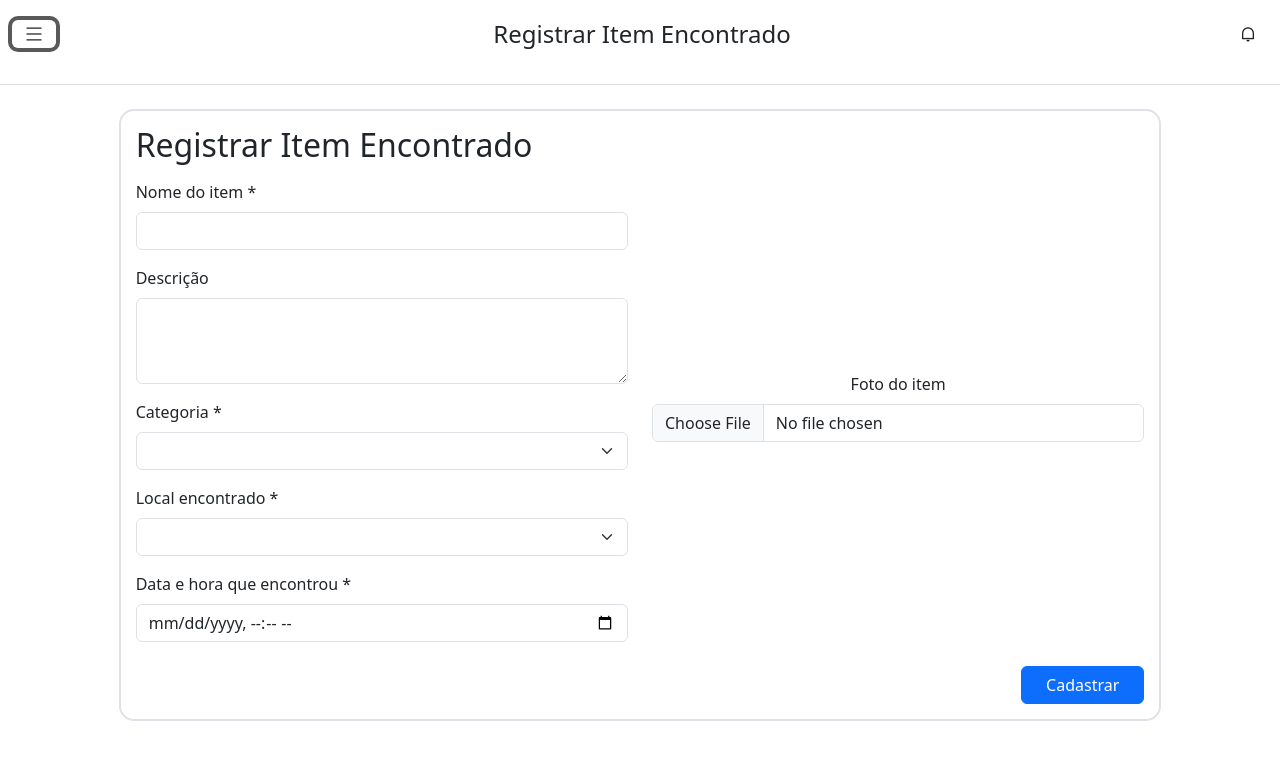
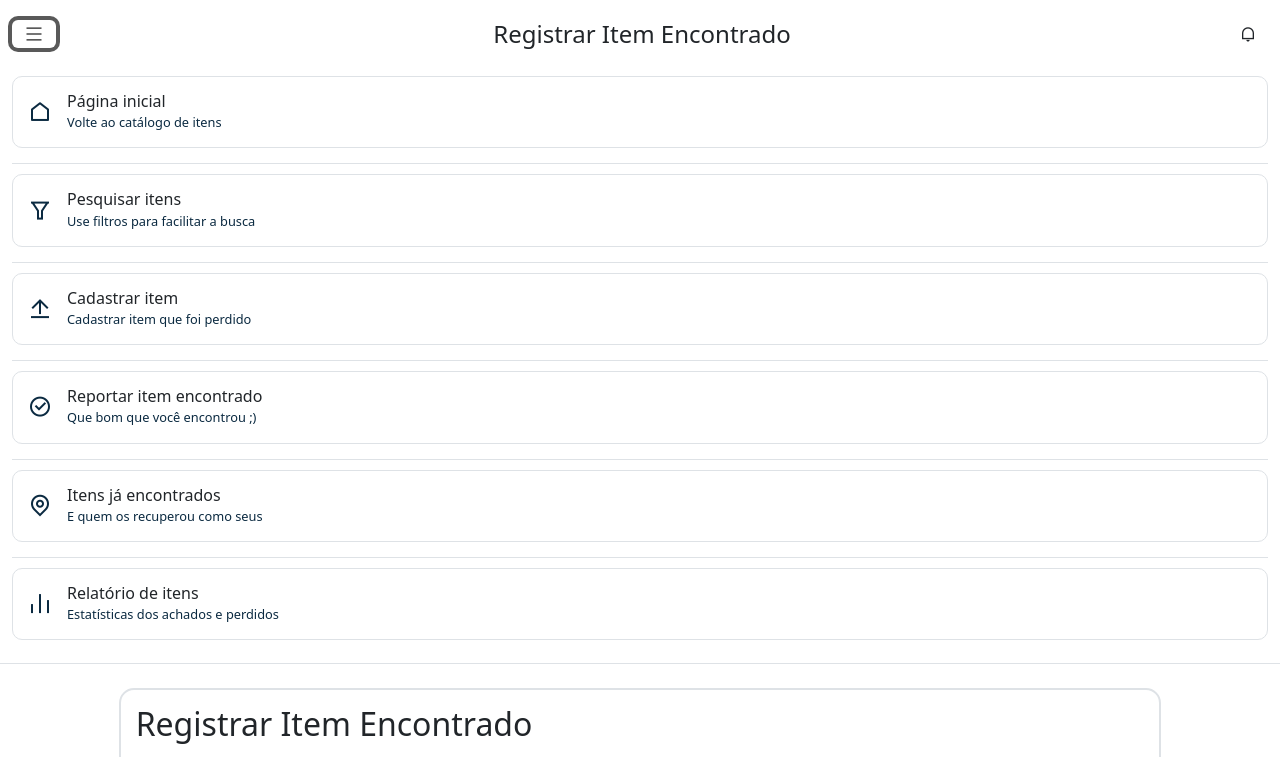
Before and after one commit to oDaviML/FindForMe, a website: page public/cadastro-item-encontrado.html in a window 1280 px wide. Both pictures are taken after a click on the button 34 px from the left and 34 px from the top of the page. Shown: the top 757 px of the page. Drawn offline with nearby package versions, Linux system fonts and the light colour scheme; no server answers.

Commit message:
feat: update navigation and content across multiple pages for improved user experience

```diff
--- a/public/cadastro-item-encontrado.html
+++ b/public/cadastro-item-encontrado.html
@@ -40,7 +40,55 @@
         <div
           class="collapse navbar-collapse mt-3"
           id="navbarSupportedContent"
-        ></div>
+        >
+          <a href="index.html" class="menu-item">
+            <i class="ri-home-line"></i>
+            <div class="menu-item-content">
+              <h3 class="menu-item-title">Página inicial</h3>
+              <p class="menu-item-description">Volte ao catálogo de itens</p>
+            </div>
+          </a>
+          <div class="menu-divider"></div>
+          <a href="pesquisa.html" class="menu-item">
+            <i class="ri-filter-line"></i>
+            <div class="menu-item-content">
+              <h3 class="menu-item-title">Pesquisar itens</h3>
+              <p class="menu-item-description">Use filtros para facilitar a busca</p>
+            </div>
+          </a>
+          <div class="menu-divider"></div>
+          <a href="cadastro-item-perdido.html" class="menu-item">
+            <i class="ri-upload-line"></i>
+            <div class="menu-item-content">
+              <h3 class="menu-item-title">Cadastrar item</h3>
+              <p class="menu-item-description">Cadastrar item que foi perdido</p>
+            </div>
+          </a>
+          <div class="menu-divider"></div>
+          <a href="cadastro-item-encontrado.html" class="menu-item">
+            <i class="ri-checkbox-circle-line"></i>
+            <div class="menu-item-content">
+              <h3 class="menu-item-title">Reportar item encontrado</h3>
+              <p class="menu-item-description">Que bom que você encontrou ;)</p>
+            </div>
+          </a>
+          <div class="menu-divider"></div>
+          <a href="#" class="menu-item">
+            <i class="ri-map-pin-line"></i>
+            <div class="menu-item-content">
+              <h3 class="menu-item-title">Itens já encontrados</h3>
+              <p class="menu-item-description">E quem os recuperou como seus</p>
+            </div>
+          </a>
+          <div class="menu-divider"></div>
+          <a href="relatorio.html" class="menu-item">
+            <i class="ri-bar-chart-line"></i>
+            <div class="menu-item-content">
+              <h3 class="menu-item-title">Relatório de itens</h3>
+              <p class="menu-item-description">Estatísticas dos achados e perdidos</p>
+            </div>
+          </a>
+        </div>
       </div>
     </nav>
     <div class="container-fluid py-4">
```
Also changed, not shown: public/cadastro-item-perdido.html (+1 -1 lines), public/detalhes.html (+17 -6 lines), public/index.html (+8 -2 lines), public/pesquisa.html (+18 -7 lines).
